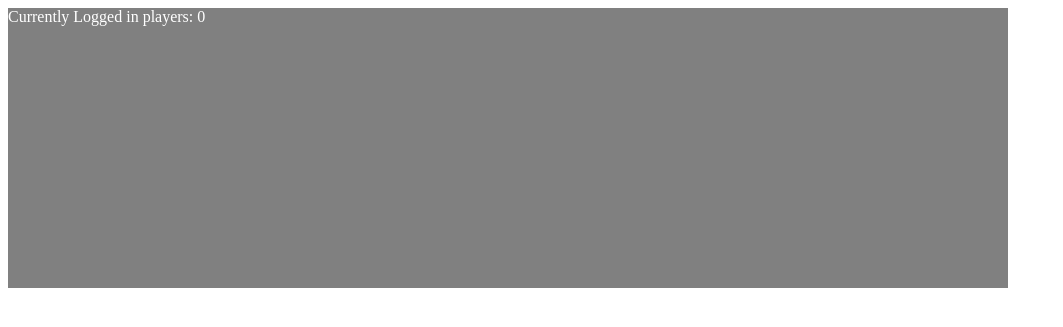
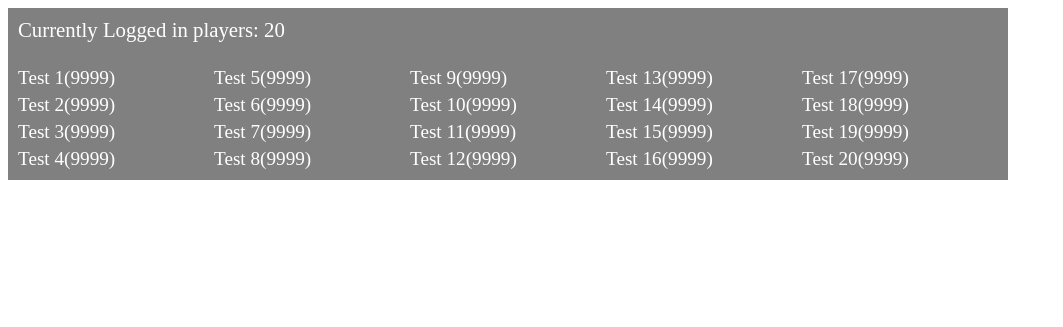
Before and after one commit to bauermartin/NZoneScoreboard, a Flask app: page /nc/scoreboard/1 in a window 1280 px wide. Shown: the top 327 px of the page, without its empty margins (0-1063 px from the left). Run offline with Flask 2, Linux system fonts and the light colour scheme; data that the repository does not hold is empty.

Commit message:
opacity optional + freepick image + login board styling

```diff
--- a/NZoneScoreboard/templates/login_horizontal.html
+++ b/NZoneScoreboard/templates/login_horizontal.html
@@ -6,15 +6,21 @@
 
     <style>
         .scoreboard_main {
-            height: 280px;
             width: 1000px;
             background-color: grey;
             background-size: cover;
             color: white;
         }
+
+        .login_info {
+            font-size: 1.3em;
+            padding: 10px 10px 10px 10px;
+        }
+
         .columnwrapper {
             display: grid;
-            grid-template-columns: 20% 20% 20% 20% 20% 20%;
+            grid-template-columns: 20% 20% 20% 20% 20%;
+            padding: 10px 10px 10px 10px;
         }
 
         .playerDetails {
@@ -29,7 +35,7 @@
             <span>Currently Logged in players: {{loggedIn.playerslegth}} </span>
         </div>
         <div class="columnwrapper">
-            {% for column in loggedIn.players | slice(6) -%}
+            {% for column in loggedIn.players | slice(5) -%}
             <div class="columns">
                 {%- for player in column -%}
                 <div class="playerDetails">
--- a/NZoneScoreboard/views.py
+++ b/NZoneScoreboard/views.py
@@ -56,7 +56,10 @@ def scoreboard_past(uid):
     print('Open Scoreboard')
     match = getPastMatchByUser(uid)
     parameter = request.args
-    opacity = float(parameter.get('opacity'))
+    opacity = 1
+    if not (parameter.get('opacity') is None):
+        opacity = float(parameter.get('opacity'))
+
     print(opacity)
     if not (match is None):
         if len(match['team1Civs']) > 0:
@@ -164,10 +167,17 @@ def getCurrentlyLoggedIn():
     out = {}
     players = []
     out['players'] = players
+    dummyplayers = ["Test 1", "Test 2","Test 3", "Test 4","Test 5", "Test 6","Test 7", "Test 8","Test 9", "Test 10","Test 11", "Test 12","Test 13", "Test 14","Test 15", "Test 16","Test 17", "Test 18","Test 19", "Test 20"]
     if not (logged_in is None):
         for p in logged_in:
             player = {}
             player['name'] = p['username']
             player['rating'] = p['rating']
+            players.append(player)
+        for p in dummyplayers:
+            player = {}
+            player['name'] = p
+            player['rating'] = 9999
+            players.append(player)
         out['playerslegth'] = len(players)
     return out
```
Also changed, not shown: NZoneScoreboard/templates/login_vertical.html (+7 -1 lines), NZoneScoreboard/static/images/wappen/freepick.png (added).
